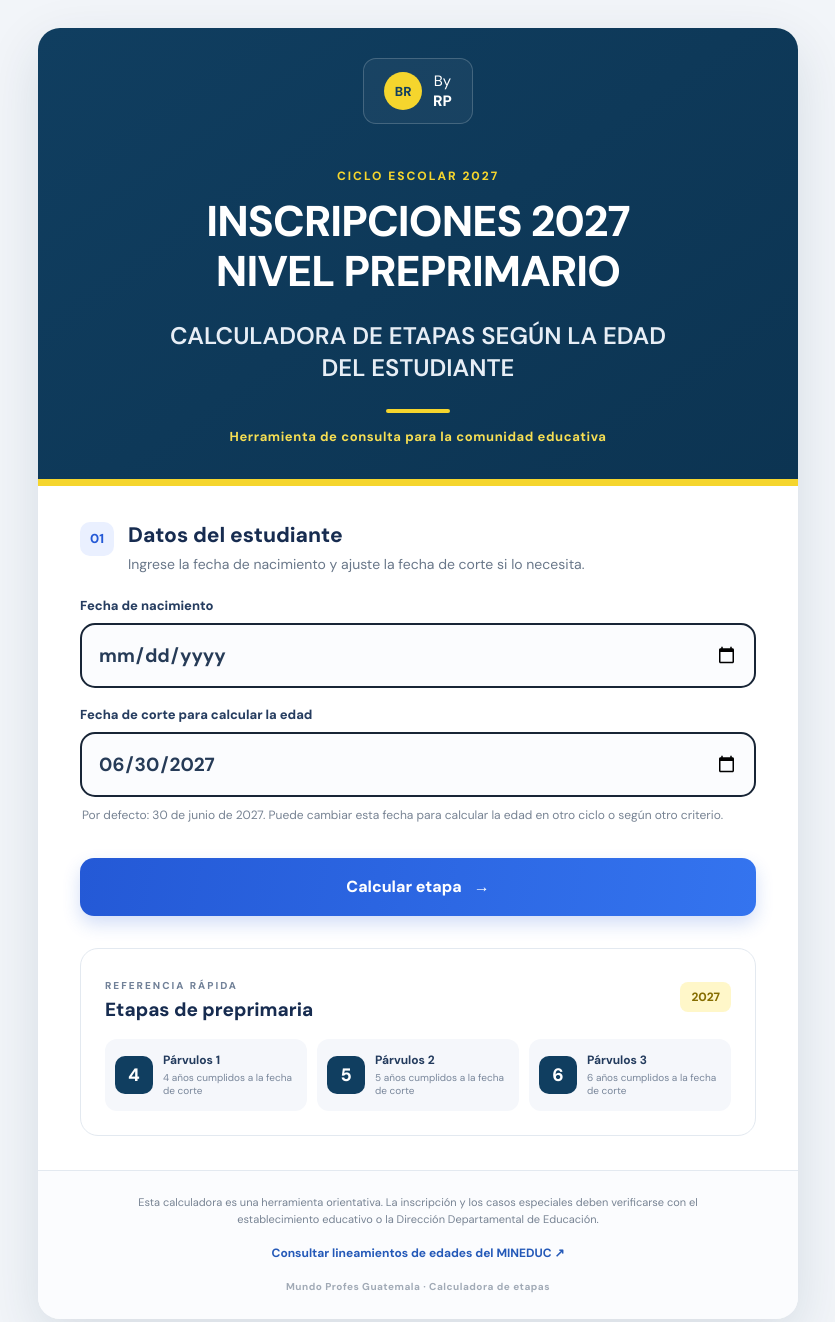
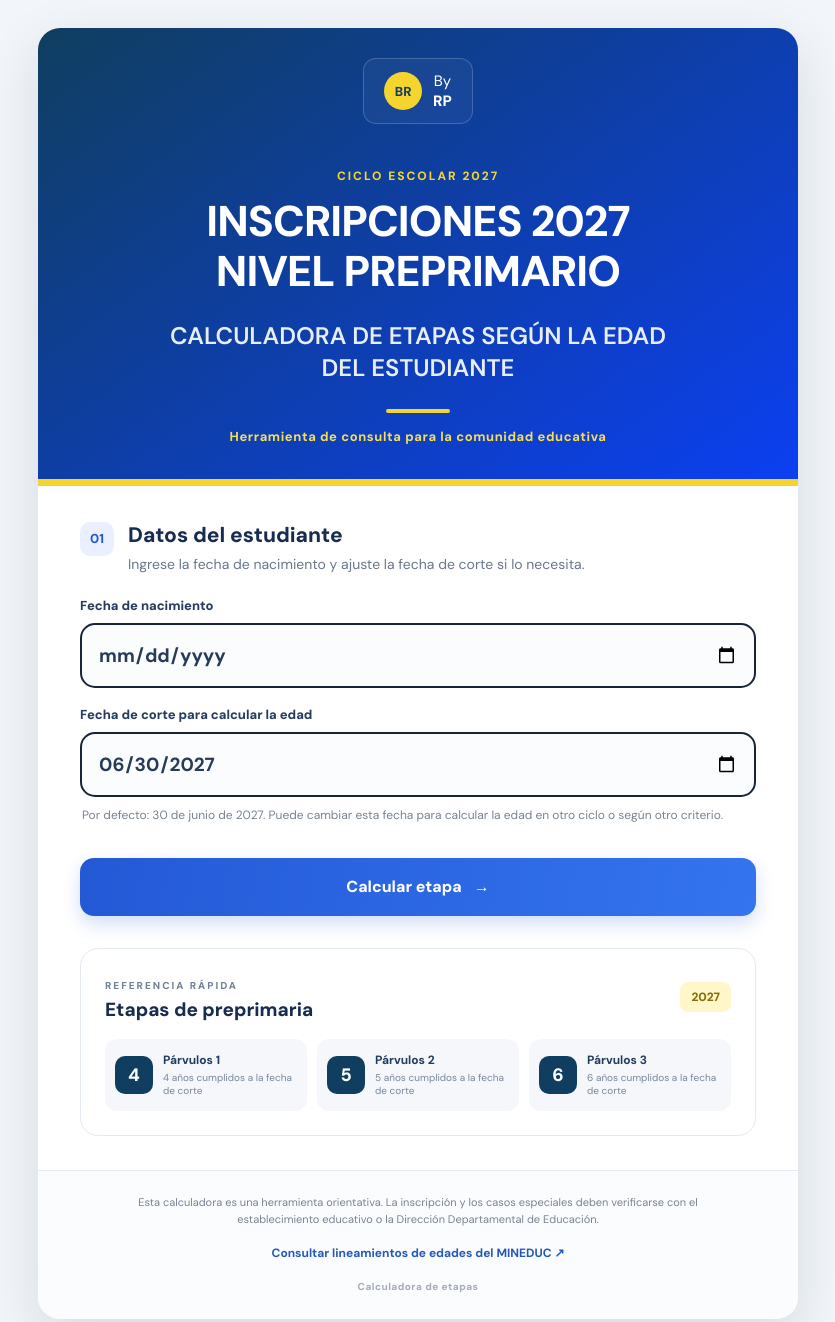
Before and after one commit to piruwebmaster/piruwebmaster.github.io, a plain HTML site: page index.html in a window 1280 px wide. Shown: the top 1322 px of the page, without its empty margins (222-1057 px from the left). Drawn offline with Linux system fonts and the light colour scheme.

Commit message:
Change footer brand and update navy color variable
Updated footer branding and modified CSS variable for navy color.

```diff
--- a/index.html
+++ b/index.html
@@ -8,7 +8,7 @@
 <title>Calculadora de etapas preprimaria</title>
 <style>
 @import url('https://fonts.googleapis.com/css2?family=DM+Sans:wght@400;500;600;700;800&display=swap');
-:root{--navy:#103e60;--navy-deep:#0c3452;--blue:#2459d6;--yellow:#f5d52d;--ink:#172c50;--muted:#697789;--line:#e3e9f0;--page:#f2f5f9}
+:root{--navy:#103e60;--navy-deep:#0c3ff2;--blue:#2459d6;--yellow:#f5d52d;--ink:#172c50;--muted:#697789;--line:#e3e9f0;--page:#f2f5f9}
 *{box-sizing:border-box}
 body{margin:0;padding:28px 16px;background:var(--page);color:var(--ink);font-family:"DM Sans","Segoe UI",Arial,sans-serif}
 .app-shell{width:min(100%,760px);margin:0 auto;overflow:hidden;background:#fff;border-radius:22px;box-shadow:0 18px 55px rgba(19,48,78,.12)}
@@ -116,7 +116,7 @@ footer a{color:#2459b8;font-size:12px;font-weight:700;text-decoration:none}
 <footer>
   <p>Esta calculadora es una herramienta orientativa. La inscripción y los casos especiales deben verificarse con el establecimiento educativo o la Dirección Departamental de Educación.</p>
   <a href="https://digecur.mineduc.gob.gt/post-edades/" target="_blank" rel="noopener noreferrer">Consultar lineamientos de edades del MINEDUC ↗</a>
-  <div class="footer-brand">Mundo Profes Guatemala · Calculadora de etapas</div>
+  <div class="footer-brand">Calculadora de etapas</div>
 </footer>
 </main>
 
```
